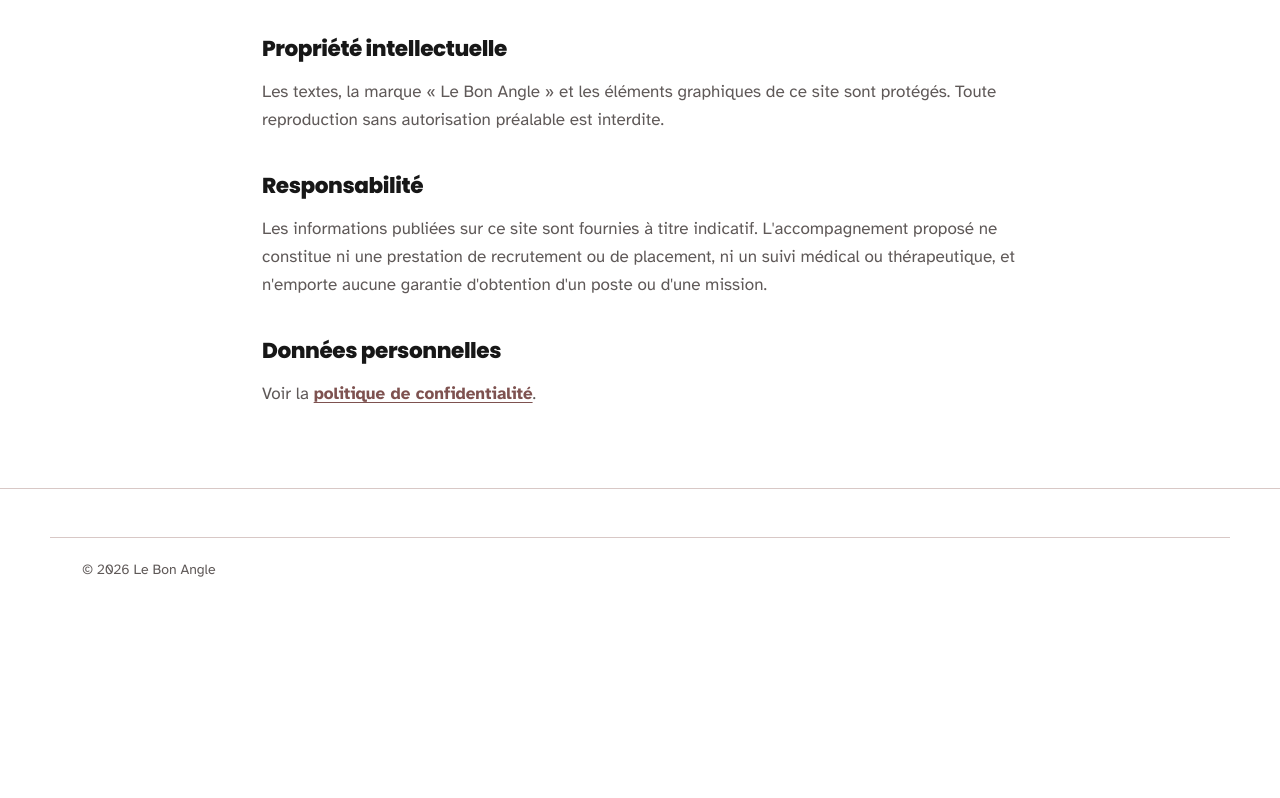
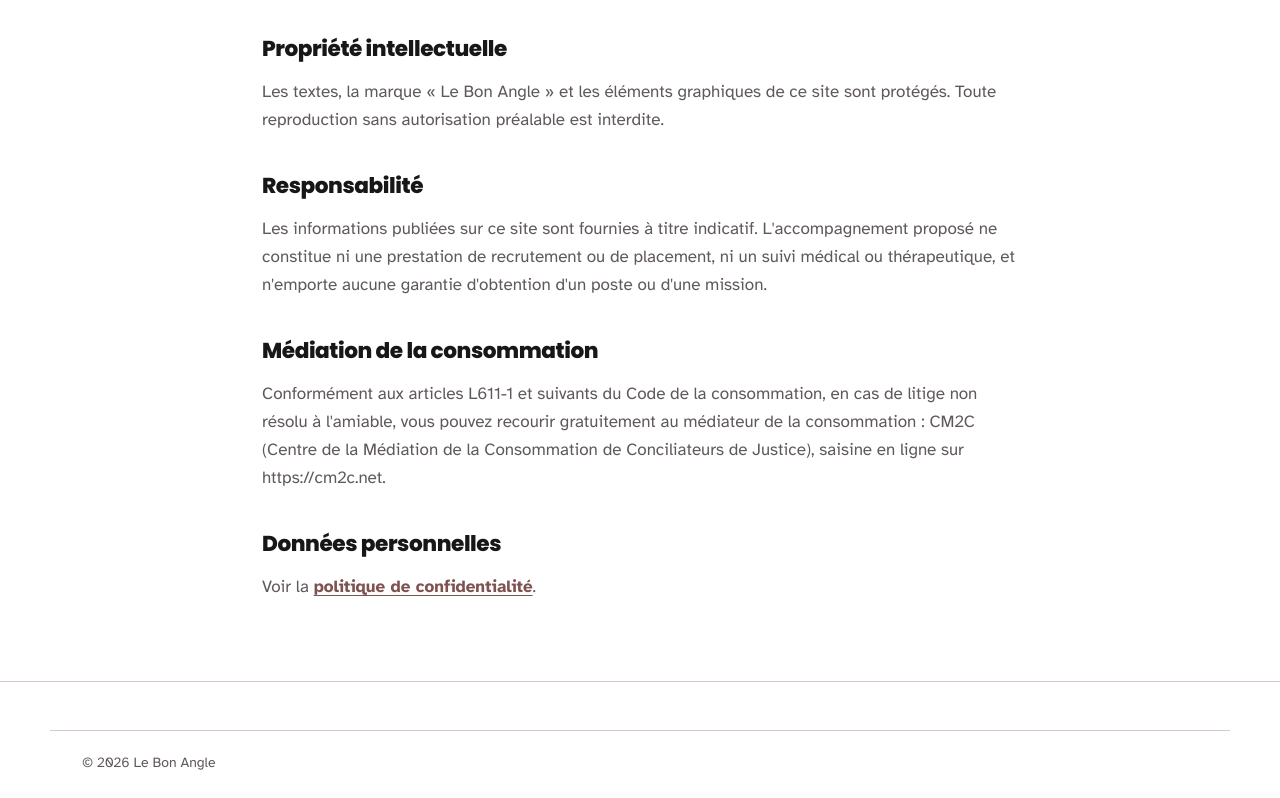
Before and after one commit to AlmosniShirley/le-bon-angle, a plain HTML site: page mentions-legales.html in a window 1280 px wide. Shown: the part 994-1792 px from the top of the page. Before the commit the page ends 1599 px from the top, so only its background shows below. Drawn offline with Linux system fonts and the light colour scheme.

Commit message:
Médiateur de la consommation : CM2C
Co-Authored-By: Claude Opus 5.5 <noreply@anthropic.com>

```diff
--- a/config.js
+++ b/config.js
@@ -54,7 +54,7 @@ window.SITE_CONFIG = {
   TVA_INTRA: "FR 02 839 929 528",
   DIRECTION: "Shirley Almosni Chiche, gérante",
   ADRESSE: "1 Allée des Châtaigniers, 92410 Ville-d'Avray",
-  MEDIATEUR: "",        /* médiateur de la consommation (nom + site), obligatoire pour vendre */
+  MEDIATEUR: "CM2C (Centre de la Médiation de la Consommation de Conciliateurs de Justice), saisine en ligne sur https://cm2c.net",
 
   /* --- L'Atelier (atelier.html) --- */
   /* Adresse du relais Cloudflare Worker, ex.
--- a/mentions-legales.html
+++ b/mentions-legales.html
@@ -8,7 +8,7 @@
   <meta name="robots" content="noindex">
   <link rel="icon" href="favicon.svg" type="image/svg+xml">
   <link rel="stylesheet" href="styles.css?v=2">
-  <script src="config.js?v=5" defer></script>
+  <script src="config.js?v=6" defer></script>
   <script src="script.js?v=2" defer></script>
 </head>
 <body>
@@ -48,6 +48,9 @@
       <h2>Responsabilité</h2>
       <p>Les informations publiées sur ce site sont fournies à titre indicatif. L'accompagnement proposé ne constitue ni une prestation de recrutement ou de placement, ni un suivi médical ou thérapeutique, et n'emporte aucune garantie d'obtention d'un poste ou d'une mission.</p>
 
+      <h2 hidden data-cfg-if="MEDIATEUR">Médiation de la consommation</h2>
+      <p hidden data-cfg-if="MEDIATEUR">Conformément aux articles L611-1 et suivants du Code de la consommation, en cas de litige non résolu à l'amiable, vous pouvez recourir gratuitement au médiateur de la consommation&nbsp;: <span data-cfg-text="MEDIATEUR"></span>.</p>
+
       <h2>Données personnelles</h2>
       <p>Voir la <a class="text-link" href="confidentialite.html">politique de confidentialité</a>.</p>
     </div>
```
Also changed, not shown: atelier.html (+1 -1 lines), cgv.html (+1 -1 lines), confidentialite.html (+1 -1 lines), index.html (+1 -1 lines).
